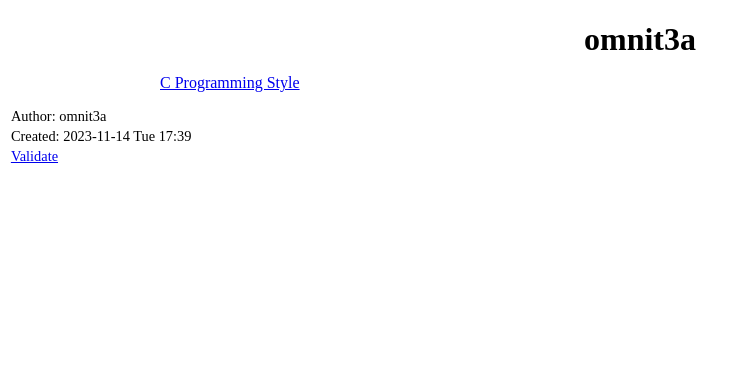
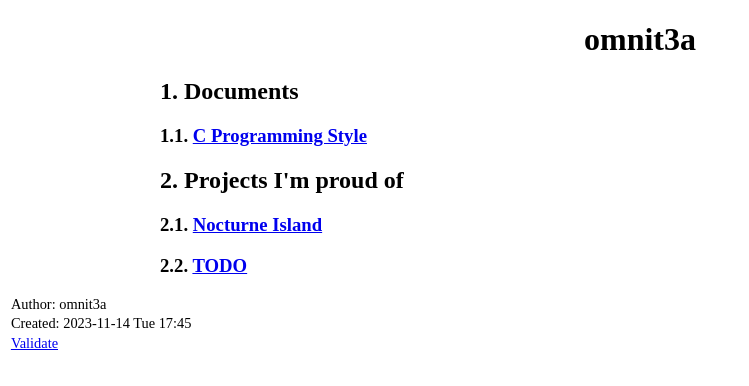
Before and after one commit to omnit3a/omnit3a.github.io, a plain HTML site: page index.html in a window 1280 px wide. Shown: the whole page, without its empty margins (0-749 px from the left). Drawn offline with Linux system fonts and the light colour scheme.

Commit message:
Added 'Projects I'm proud of' section to index.html

```diff
--- a/index.html
+++ b/index.html
@@ -3,7 +3,7 @@
 "http://www.w3.org/TR/xhtml1/DTD/xhtml1-strict.dtd">
 <html xmlns="http://www.w3.org/1999/xhtml" lang="en" xml:lang="en">
 <head>
-<!-- 2023-11-14 Tue 17:39 -->
+<!-- 2023-11-14 Tue 17:45 -->
 <meta http-equiv="Content-Type" content="text/html;charset=utf-8" />
 <meta name="viewport" content="width=device-width, initial-scale=1" />
 <title>omnit3a</title>
@@ -197,13 +197,31 @@
 <body>
 <div id="content" class="content">
 <h1 class="title">omnit3a</h1>
-<p>
-<a href="./standard.html">C Programming Style</a>
-</p>
+
+<div id="outline-container-org6fa5417" class="outline-2">
+<h2 id="org6fa5417"><span class="section-number-2">1.</span> Documents</h2>
+<div class="outline-text-2" id="text-1">
+</div>
+<div id="outline-container-orgb3f42c8" class="outline-3">
+<h3 id="orgb3f42c8"><span class="section-number-3">1.1.</span> <a href="./standard.html">C Programming Style</a></h3>
+</div>
+</div>
+
+<div id="outline-container-orgcc05014" class="outline-2">
+<h2 id="orgcc05014"><span class="section-number-2">2.</span> Projects I'm proud of</h2>
+<div class="outline-text-2" id="text-2">
+</div>
+<div id="outline-container-org44682b1" class="outline-3">
+<h3 id="org44682b1"><span class="section-number-3">2.1.</span> <a href="https://github.com/omnit3a/nocturne-island">Nocturne Island</a></h3>
+</div>
+<div id="outline-container-orgf0311b3" class="outline-3">
+<h3 id="orgf0311b3"><span class="section-number-3">2.2.</span> <a href="https://github.com/omnit3a/todo">TODO</a></h3>
+</div>
+</div>
 </div>
 <div id="postamble" class="status">
 <p class="author">Author: omnit3a</p>
-<p class="date">Created: 2023-11-14 Tue 17:39</p>
+<p class="date">Created: 2023-11-14 Tue 17:45</p>
 <p class="validation"><a href="https://validator.w3.org/check?uri=referer">Validate</a></p>
 </div>
 </body>
```
